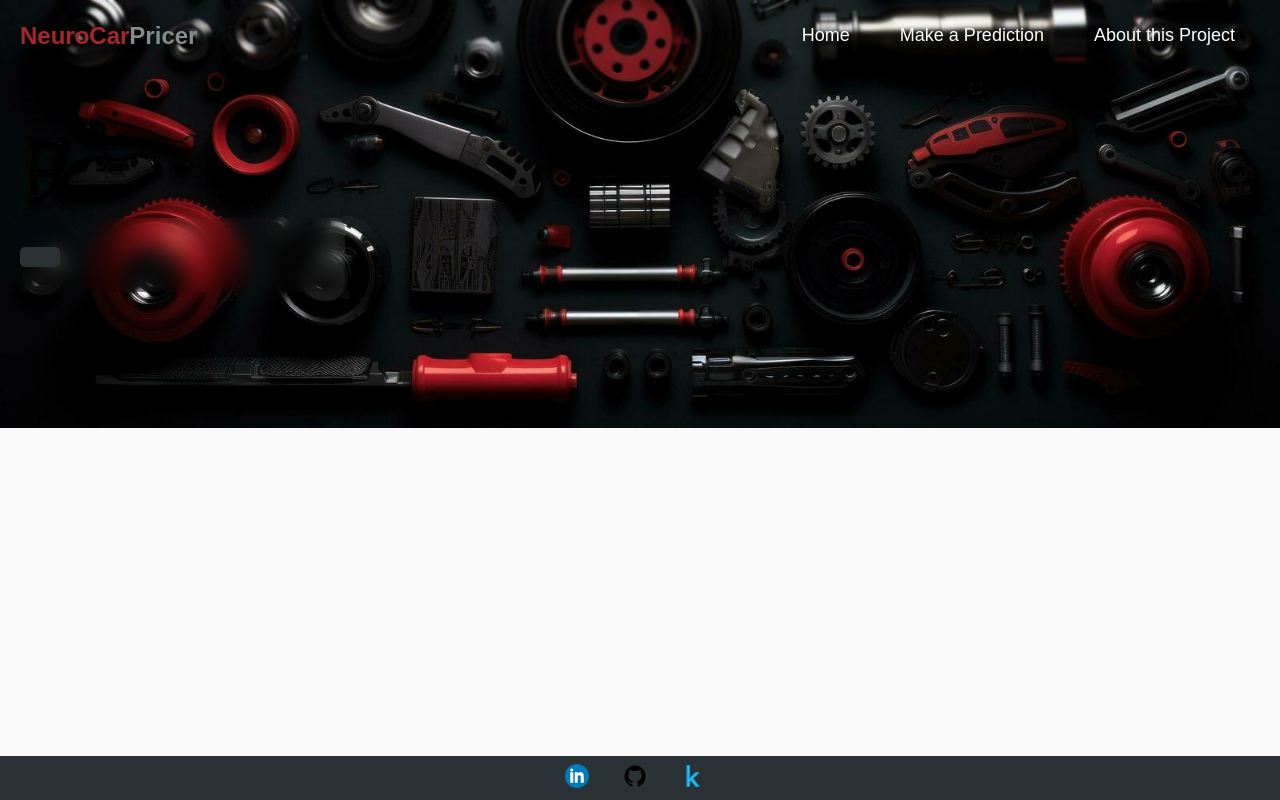
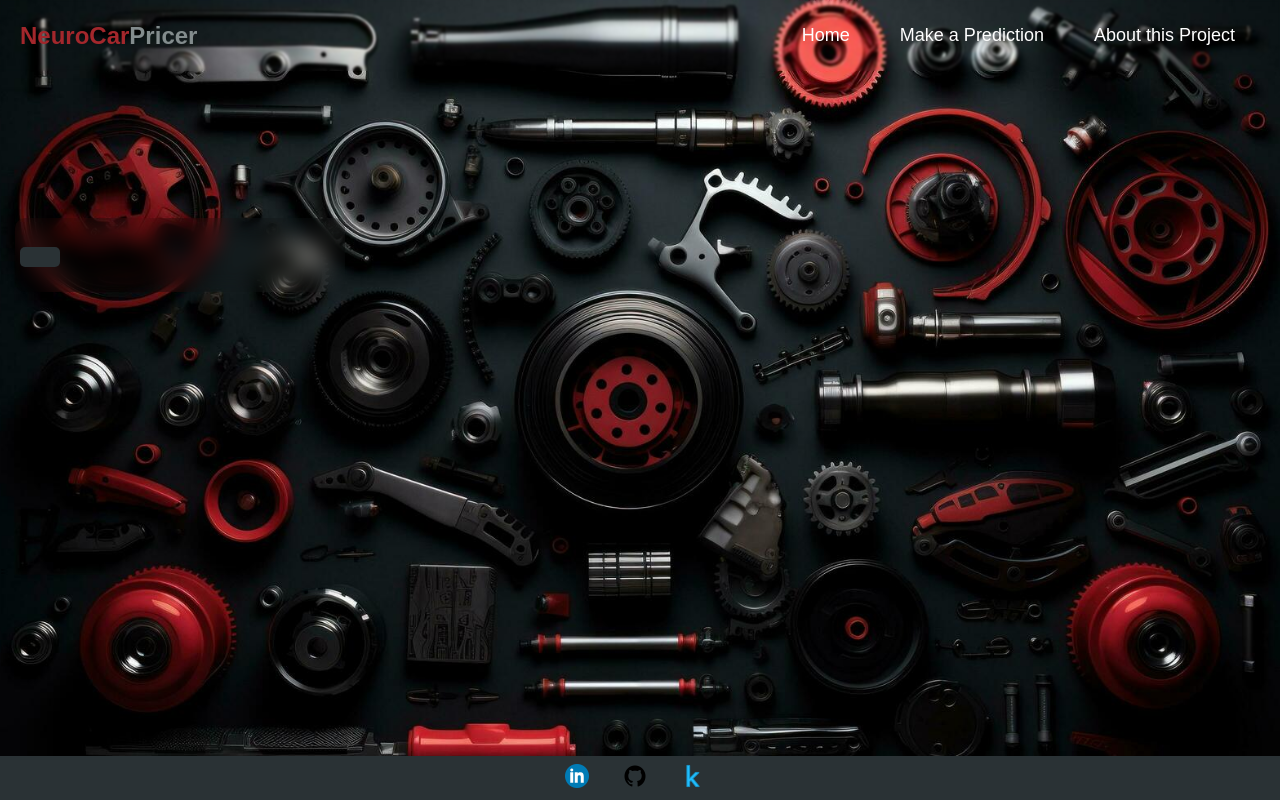
Before and after one commit to idalz/car-price-prediction, a Flask app: template templates/index.html in a window 1280 px wide. Run offline with Flask 3, Linux system fonts and the light colour scheme; the template is opened without the code that fills it, so the values that code supplies are empty.

Commit message:
fixed an issue

```diff
--- a/static/css/index.css
+++ b/static/css/index.css
@@ -3,6 +3,11 @@
 
 /* ================== Style the index page ================== */
 /* ========================================================== */
+html, body {
+    height: 100%;
+    margin: 0;
+    padding: 0;
+}
 
 body {
     margin: 0;
```
